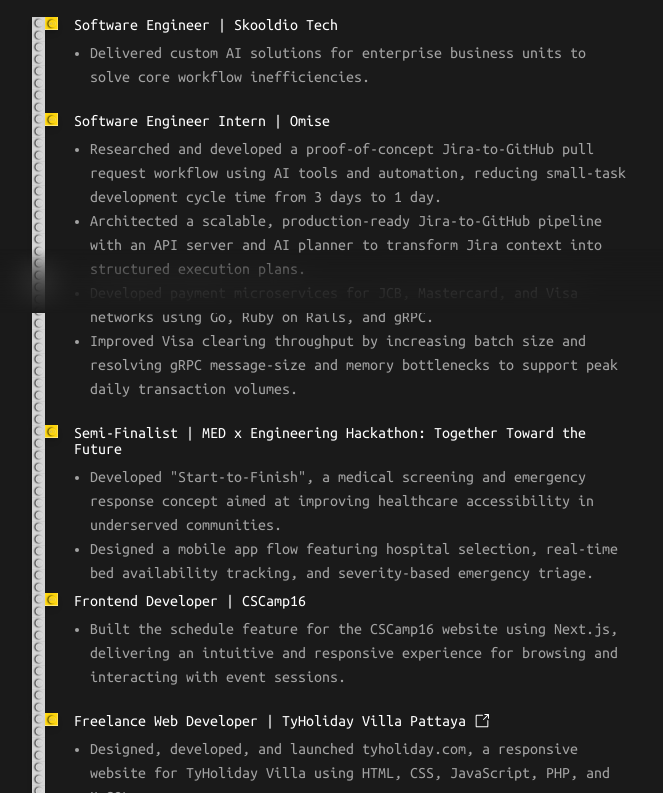
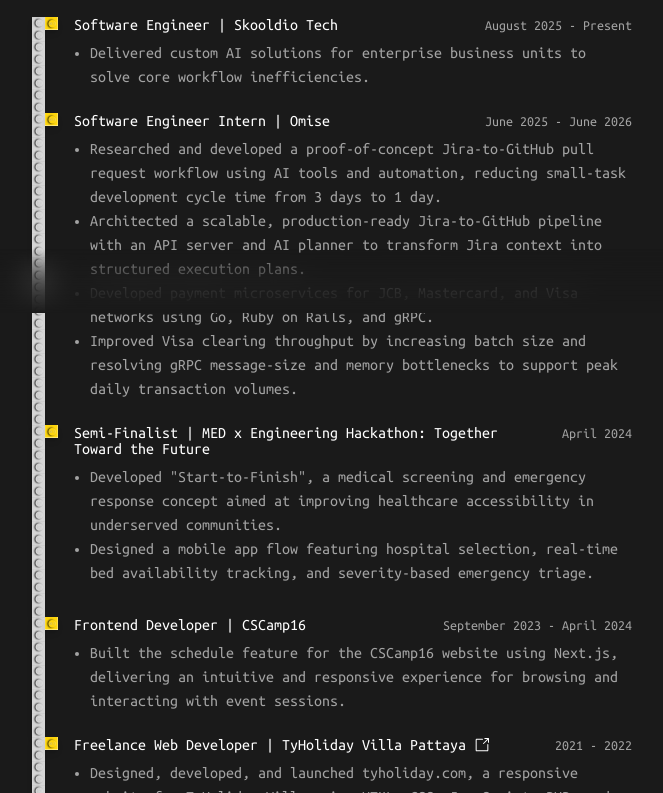
Before and after one commit to mickie2k/mickie2k-app, a Next.js app: page / in a window 1280 px wide. Shown: the part 487-1280 px from the top of the page, without its empty margins (308-971 px from the left). Built offline with nearby package versions, Linux system fonts and the light colour scheme.

Commit message:
feat: add experience duration

```diff
--- a/src/components/experience/experienceCard.tsx
+++ b/src/components/experience/experienceCard.tsx
@@ -35,14 +35,17 @@
             </div>
             <div ref={experienceCardRef} className='h-fit pb-8 w-full'>
                 <div className='w-full'>
+                    <div className='flex flex-row justify-between items-start gap-4 mb-2'>
                         {data.link ?
                             <a href={data.link} target='_blank' rel='noreferrer' className='hover:underline group'>
-                            <h1 className='flex-row flex gap-2 text-white text-base font-normal leading-4  text-wrap mb-2'>
+                                <h1 className='flex-row flex gap-2 text-white text-base font-normal leading-4  text-wrap'>
                                     {data.title}
                                     <GoLinkExternal className='group-hover:translate-x-1 group-hover:-translate-y-1 transition' />
                                 </h1>
                             </a> :
-                        <h1 className='text-white text-base font-normal leading-4 text-wrap mb-2'>{data.title}</h1>}
+                            <h1 className='text-white text-base font-normal leading-4 text-wrap'>{data.title}</h1>}
+                        <span className='text-textcontent text-sm font-normal leading-4 whitespace-nowrap'>{data.duration}</span>
+                    </div>
                     <ul className='list-disc pl-4 text-textcontent font-normal text-base'>
                         {data.description.map((desc, index) => (
                             <li key={index}>{desc}</li>
```
Lines whose indentation alone changed are shown as unchanged.
